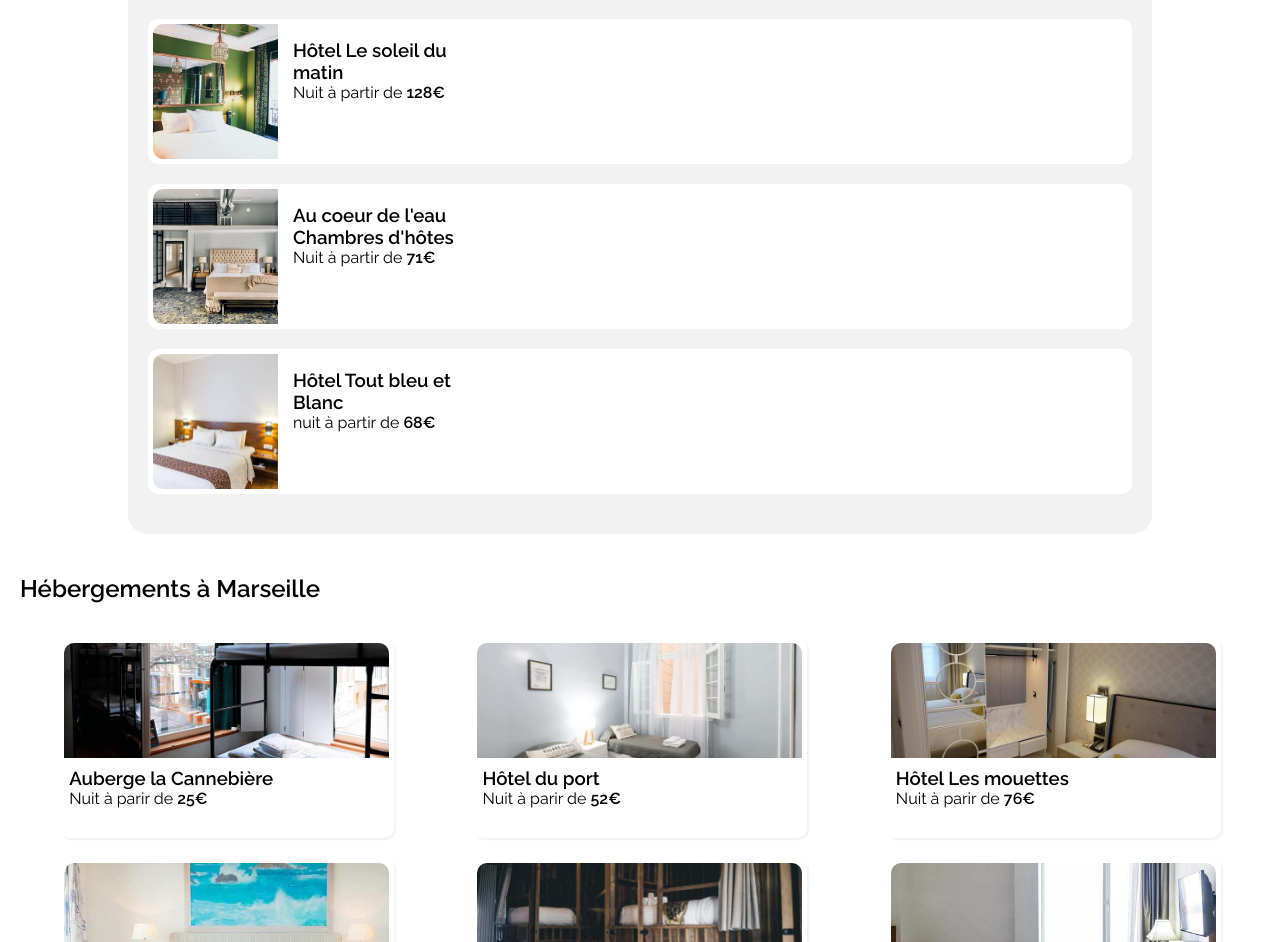
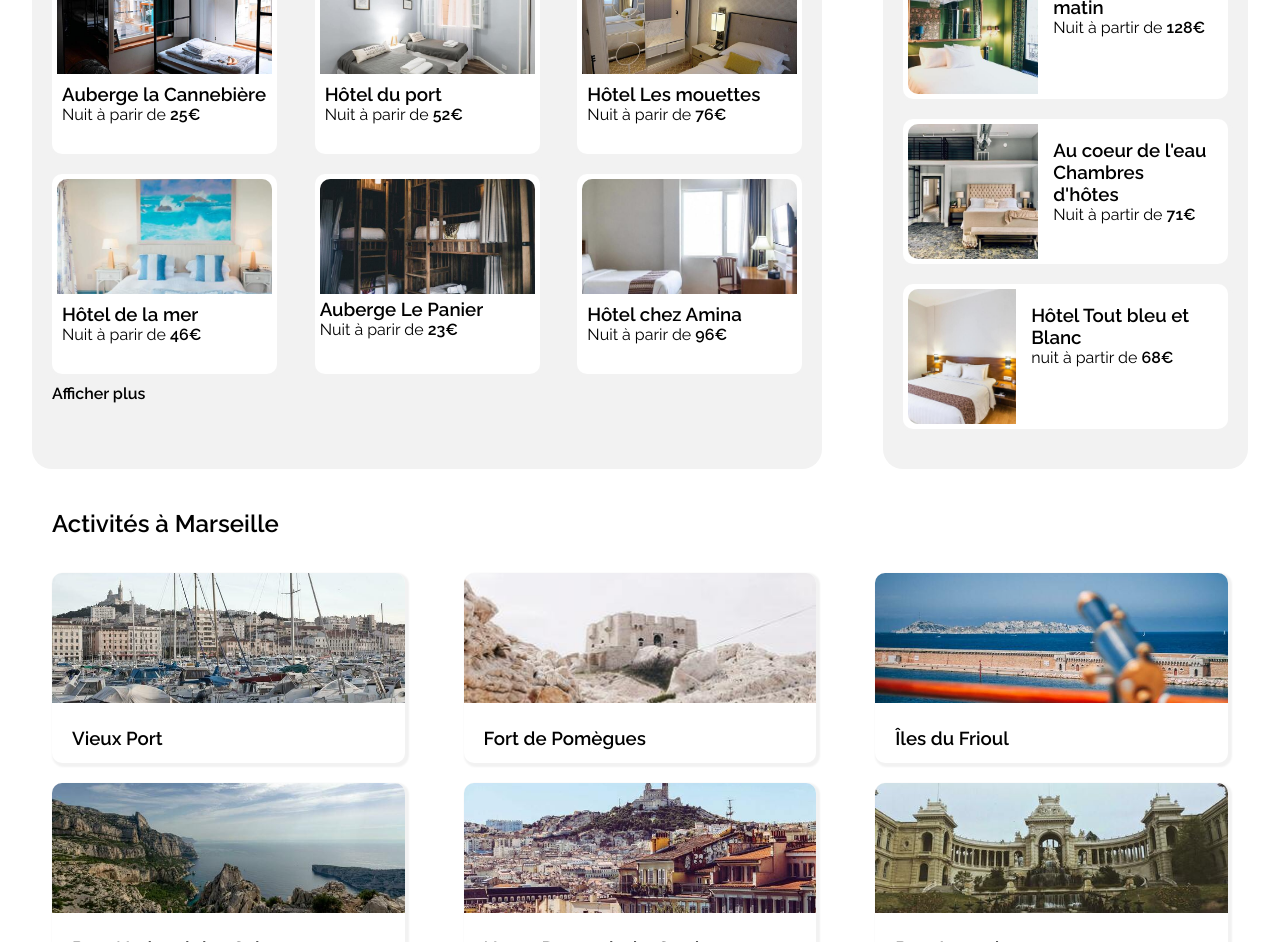
Before and after one commit to Maxwell-gith/Reservia, a plain HTML site: page index.html in a window 1280 px wide. Shown: the part 594-1536 px from the top of the page. Drawn offline with Linux system fonts and the light colour scheme.

Commit message:
version 2.0
s Please enter the commit message for your changes. Lines starting

```diff
--- a/css/style.css
+++ b/css/style.css
@@ -41,9 +41,6 @@ a{
     align-items: center;
 }
 
-.main{
-
-}
 
 section, aside{
     padding-top: 40px;
@@ -52,36 +49,41 @@ section, aside{
     padding-right: 20px;
 }
 
-article{
-    box-shadow: 2px 2px 2px #F2F2F2;
-    border-radius: 10px;
-}
-
-.card, .card_popular{
+.card{
     display: block;
     margin-top: 10px;
     margin-bottom: 10px;
+    border-radius: 10px;
+    width: 100%;
+    background-color: white;
+    box-shadow: 2px 2px 2px 2px #F2F2F2;
+}
+
+.card_aside{
+    display: block;
+    margin-top: 10px;
+    margin-bottom: 10px;
+    border-radius: 10px;
+    width: 100%;
+    background-color: white;
+    box-shadow: 2px 2px 2px 2px #F2F2F2;
 }
 
 
-
 /* MAIN HEADER */
-#main_header{
-    padding-top: 30px;
-}
-
 .logo{
-    width: 50%;
+    width: 49.9%;
     padding-left: 20px;
 }
 
 nav{
+    padding-top: 30px;
     display: flex;
     flex-wrap: wrap;
 }
 
 .signup{
-    width: 50%;
+    width: 49.9%;
     text-align: right;
     padding-top: 15px;
     color: #0065FC;
@@ -91,7 +93,7 @@ nav{
 
 
 .links1{
-    width: 50%;
+    width: 49.9%;
     text-align: center;
     margin-top: 40px;
     padding-bottom: 15px;
@@ -213,62 +215,60 @@ input{
     margin-left: 15px;
 }
 
-.popular_article{
+.card_popular{
+    display: flex;
     height: 145px;
+    border-radius: 10px;
     padding: 5px;
-    display: flex;
-    background-color: white;
 }
 
-.card_popular{
-    width: 100%;
-}
+
 .img_popular{
+    display: block;
     border-radius: 10px 0 0 10px;
     height: 135px;
-    width: 125px;
+    width: 130px;
     object-fit: cover;
 }
 
-.txt_popular{
-    width: 200px;
-    padding: 15px;
+.txt_card{
+    margin: 15px;
 }
 
 /* HEBERGEMENT */
-.heberg_article{
+.card_heberg{
     height: 200px;
-    width: 335px;
+    border-radius: 10px;
     padding: 5px;
-    background-color: white;
 }
 
 .img_heberg{
     height: 115px;
-    width: 325px;
+    width: 100%;
     border-radius: 10px 10px 0 0;
     object-fit: cover;
 }
 
 .txt_heberg{
-    padding: 5px;
+    margin: 5px;
 }
 
 /* ACTIVITES */
-.activites_article{
+.card_activites{
     height: 190px;
-    width: 345px;
+    width: 100%;
+    border-radius: 10px;
 }
 
 .img_activites{
     height: 130px;
-    width: 345px;
+    width: 100%;
     border-radius: 10px 10px 0 0;
     object-fit: cover;
 }
 
 .txt_activites{
-    padding: 20px;
+    margin: 20px;
 }
 
 /* FOOTER */
@@ -276,29 +276,46 @@ footer{
     background-color: #F2F2F2;
     padding-top: 40px;
     padding-bottom: 40px;
+    padding-left: 20px;
 }
 
 li{
     padding: 10px;
+    list-style: none;
 }
 
 
 
 /* MEDIA QUERIES */
-@media only screen and (min-width: 768px){
+@media only screen and (min-width: 700px){
+
+/* ALL */
+    .main{
+        width: 95%;
+        margin: auto;
+    }
+
+    .card{
+        width: 45%;
+    }
 
 /* HEADER */
     #main_header{
-        padding: 0;
+        width: 95%;
+        margin: auto;
+        height: 68px;
     }
     nav{
         display: flex;
+        justify-content: space-between;
         margin-right: 20px;
         margin-left: 20px;
+        padding-top: 0;
     }
 
     .logo, .links1, .signup{
-        width: 25%;
+        width: 20%;
+        padding-top: 30px;
     }
 
     .logo{
@@ -308,8 +325,9 @@ li{
 
     .links1, .signup{
         display: flex;
-        justify-content: end;
+        justify-content: center;
         padding-top: 30px;
+        margin-top: 0;
     }
 
     .links1{
@@ -330,15 +348,12 @@ li{
     .links1:hover{
         color: #0065FC;
         border-top: #0065FC 2px solid;
+        border-bottom: none;
     }
 
 /* POPULAR HERGEMENT */
     #popular{
-        display: flex;
-        flex-direction: column;
-        justify-content: center;
-        align-items: center;
-        width: 80%;
+        width: 95%;
         margin: auto;
         border-radius: 20px;
     }
@@ -346,9 +361,8 @@ li{
     .card_container{
         display: flex;
         flex-wrap: wrap;
-        justify-content: space-around;
+        justify-content: space-between;
     }
-
 
 /* FOOTER */
     footer{
@@ -363,3 +377,53 @@ li{
 
 
 }
+
+@media only screen and (min-width: 1280px){
+    main{
+        width: 95%;
+        margin: auto;
+    }
+
+    .logo{
+        width: 49.9%;
+    }
+
+    .links1, .signup{
+        width: 15%;
+    }
+
+    .titleandfilters{
+        display: flex;
+    }
+
+    .filters{
+
+    }
+
+    .hebergandpopular{
+        display: flex;
+        flex-direction: row-reverse;
+        justify-content: space-between;
+    }
+
+    #popular{
+        width: 30%;
+        margin: 0;
+        display: flex;
+        flex-direction: column;
+    }
+
+    #hebergement{
+        background-color: #F2F2F2;
+        border-radius: 20px;
+        width: 65%;
+    }
+
+    .card{
+        width: 30%;
+    }
+
+
+
+
+}
--- a/index.html
+++ b/index.html
@@ -40,7 +40,7 @@
             </nav>
         </header>
 
-        <div class="main">
+        <main>
     <!-- SEARCH -->
             <section class="search">
                 <header class="header_search">
@@ -57,6 +57,8 @@
                             <i class="fas fa-search"></i>
                     </div>
                 </form>
+
+                <div class="titleandfilters">
 
                     <h2>Filtres</h2>
                     <div class="filters">
@@ -90,7 +92,7 @@
                         </div>
 
                     </div>
-
+                </div>
 
                 <div class="informations">
                     <div class="info_icons">
@@ -103,6 +105,8 @@
 
             </section>
 
+            <div class="hebergandpopular">
+
         <!-- POPULAR -->
                 <aside id="popular">
                     <header class="header_popular">
@@ -112,51 +116,43 @@
                         </div>
                     </header>
 
-                <a class="card_popular" href="#main_header">    <!-- voir si <a> dans <article> ou pas -->
-                    <article class="popular_article" >
-                        <figure class="pics_popular">
+                    <a class="card_aside" href="#main_header">
+                        <figure class="card_popular">
                             <img class="img_popular" src="images/hebergements/4_small/hotel_le_soleil_du_matin.jpg" alt="Chambre luxueuse dans les tons vert avec lit double"/>
-                        </figure>
-                        <figcaption class="txt_popular">
+                            <figcaption class="txt_card">
                                 <h3>Hôtel Le soleil du matin</h3>
                                 <p>
                                     Nuit à partir de
                                     <strong>128€</strong>
                                 </p>
                             </figcaption>
-
-                    </article>
+                        </figure>
                     </a>
 
-                <a class="card_popular" href="#main_header">
-                    <article class="popular_article">
-                        <figure class="pics_popular">
+                    <a class="card_aside" href="#main_header">
+                        <figure class="card_popular">
                             <img class="img_popular" src="images/hebergements/4_small/au_coeur_de_leau.jpg" alt="Chambre style industriel avec lit double"/>
-                        </figure>
-                        <figcaption class="txt_popular">
+                            <figcaption class="txt_card">
                                 <h3>Au coeur de l'eau Chambres d'hôtes</h3>
                                 <p>
                                     Nuit à partir de
                                     <strong>71€</strong>
                                 </p>
                             </figcaption>
-
-                    </article>
+                        </figure>
                     </a>
 
-                <a class="card_popular" href="#main_header">
-                    <article class="popular_article">
-                        <figure class="pics_popular">
+                    <a class="card_aside" href="#main_header">
+                        <figure class="card_popular">
                             <img class="img_popular" src="images/hebergements/4_small/hotel_tout_bleu_et_blanc.jpg" alt="Chambre simple dans les tons blanc avec lit double"/>
-                        </figure>
-                        <figcaption class="txt_popular">
+                            <figcaption class="txt_card">
                                 <h3>Hôtel Tout bleu et Blanc</h3>
                                 <p>
                                     nuit à partir de
                                     <strong>68€</strong>
                                 </p>
                             </figcaption>
-                    </article>
+                        </figure>
                     </a>
 
                 </aside>
@@ -169,10 +165,8 @@
 
                     <div class="card_container">
                         <a class="card" href="#main_header">
-                        <article class="heberg_article">
-                            <figure class="pics_heberg">
+                            <figure class="card_heberg">
                                 <img class="img_heberg" src="images/hebergements/4_small/auberge_la_cannebiere.jpg" alt="Chambre avec lits superposés vue sur rue"/>
-                            </figure>
                                 <figcaption class="txt_heberg">
                                     <h3>Auberge la Cannebière</h3>
                                     <p>
@@ -180,14 +174,12 @@
                                         <strong>25€</strong>
                                     </p>
                                 </figcaption>
-                        </article>
+                            </figure>
                         </a>
 
                         <a class="card" href="#main_header">
-                        <article class="heberg_article">
-                            <figure class="pics_heberg">
+                            <figure class="card_heberg">
                                 <img class="img_heberg" src="images/hebergements/4_small/hotel_du_port.jpg" alt="Chambre dans les tons clair avec deux lits simples">
-                            </figure>
                                 <figcaption class="txt_heberg">
                                     <h3>Hôtel du port</h3>
                                     <p>
@@ -195,14 +187,12 @@
                                         <strong>52€</strong>
                                     </p>
                                 </figcaption>
-                        </article>
+                            </figure>
                         </a>
 
                         <a class="card" href="#main_header">
-                        <article class="heberg_article">
-                            <figure class="pics_heberg">
+                            <figure class="card_heberg">
                                 <img class="img_heberg" src="images/hebergements/4_small/hotel_les-mouettes.jpg" alt="Chambre avec rangements et lit double">
-                            </figure>
                                 <figcaption class="txt_heberg">
                                     <h3>Hôtel Les mouettes</h3>
                                     <p>
@@ -210,14 +200,12 @@
                                         <strong>76€</strong>
                                     </p>
                                 </figcaption>
-                        </article>
+                            </figure>
                         </a>
 
                         <a class="card" href="#main_header">
-                        <article class="heberg_article">
-                            <figure class="pics_heberg">
+                            <figure class="card_heberg">
                                 <img class="img_heberg" src="images/hebergements/4_small/hotel_de_la_mer.jpg" alt="Chambre dans les tons bleu clair avec lit double">
-                            </figure>
                                 <figcaption class="txt_heberg">
                                     <h3>Hôtel de la mer</h3>
                                     <p>
@@ -225,30 +213,25 @@
                                         <strong>46€</strong>
                                     </p>
                                 </figcaption>
-                        </article>
+                            </figure>
                         </a>
 
                         <a class="card" href="#main_header">
-                        <article class="heberg_article">
-                            <figure class="pics_heberg">
+                            <figure class="card_heberg">
                                 <img class="img_heberg" src="images/hebergements/4_small/auberge_le_panier.jpg" alt="Chambre style rustique avec deux lits superposés quatre places">
-                            </figure>
-                            <figcaption class="txt_heberg">
+                                <figcaption class="txt_herg">
                                     <h3>Auberge Le Panier</h3>
                                     <p>
                                         Nuit à parir de
                                         <strong>23€</strong>
                                     </p>
                                 </figcaption>
-
-                        </article>
+                            </figure>
                         </a>
 
                         <a class="card" href="#main_header">
-                        <article class="heberg_article">
-                            <figure class="pics_heberg">
+                            <figure class="card_heberg">
                                 <img class="img_heberg" src="images/hebergements/4_small/hotel_chez_amina.jpg" alt="Chambre avec TV et deux lits simples">
-                            </figure>
                                 <figcaption class="txt_heberg">
                                     <h3>Hôtel chez Amina</h3>
                                     <p>
@@ -256,13 +239,15 @@
                                         <strong>96€</strong>
                                     </p>
                                 </figcaption>
-                        </article>
+                            </figure>
                         </a>
                     </div>
 
-                <a href="#main_header">Afficher plus</a>
+                    <a href="#main_header"><strong>Afficher plus</strong></a>
 
                 </section>
+
+            </div>
 
     <!-- ACTIVITES -->
             <section id="activites">
@@ -272,74 +257,63 @@
 
                 <div class="card_container">
                     <a class="card" href="#main_header">
-                        <article class="activites_article">
-                            <figure class="pics_activites">
+                        <figure class="card_activites">
                             <img class="img_activites" src="images/activites/4_small/vieux_port.jpg" alt="Photo du Vieux Port de Marseille">
-                            </figure>
                             <figcaption class="txt_activites">
                                 <h3>Vieux Port</h3>
                             </figcaption>
-                        </article>
+                        </figure>
                     </a>
 
                     <a class="card" href="#main_header">
-                        <article class="activites_article">
-                            <figure class="pics_activites">
+                        <figure class="card_activites">
                             <img class="img_activites" src="images/activites/4_small/fort_de_pomegues.jpg" alt="Photo du Fort de Pomègues">
-                            </figure>
                             <figcaption class="txt_activites">
                                 <h3>Fort de Pomègues</h3>
                             </figcaption>
-                        </article>
+                        </figure>
                     </a>
 
                     <a class="card" href="#main_header">
-                        <article class="activites_article">
-                            <figure class="pics_activites">
+                        <figure class="card_activites">
                             <img class="img_activites" src="images/activites/4_small/iles_du_frioul.jpg" alt="Photo des Îles du Frioul">
-                            </figure>
                             <figcaption class="txt_activites">
                                 <h3>Îles du Frioul</h3>
                             </figcaption>
-                        </article>
+                        </figure>
                     </a>
 
                     <a class="card" href="#main_header">
-                        <article class="activites_article">
-                            <figure class="pics_activites">
+                        <figure class="card_activites">
                             <img class="img_activites" src="images/activites/4_small/parc_national_des_calanques.jpg" alt="Photo du Parc National des Calanques">
-                            </figure>
                             <figcaption class="txt_activites">
                                 <h3>Parc National des Calanques</h3>
                             </figcaption>
-                        </article>
+                        </figure>
                     </a>
 
                     <a class="card" href="#main_header">
-                        <article class="activites_article">
-                            <figure class="pics_activites">
+                        <figure class="card_activites">
                             <img class="img_activites" src="images/activites/4_small/notre_dame_de_la_garde.jpg" alt="Photo de Notre-Dame-de-la-Garde">
-                            </figure>
                             <figcaption class="txt_activites">
                                 <h3>Notre-Dame-de-la-Garde</h3>
                             </figcaption>
-                        </article>
+                        </figure>
                     </a>
 
                     <a class="card" href="#main_header">
-                        <article class="activites_article">
-                            <figure class="pics_activites">
+                        <figure class="card_activites">
                             <img class="img_activites" src="images/activites/4_small/parc_longchamp.jpg" alt="Photo du Parc Longchamp">
-                            </figure>
                             <figcaption class="txt_activites">
                                 <h3>Parc Longchamp</h3>
                             </figcaption>
-                        </article>
+                        </figure>
                     </a>
                 </div>
 
             </section>
 
+        </main>
     <!-- FOOTER -->
         <footer>
             <ul>
@@ -363,6 +337,5 @@
         </footer>
 
     </div>
-    </div>
 </body>
 </html>
```
Lines whose indentation alone changed are shown as unchanged.
